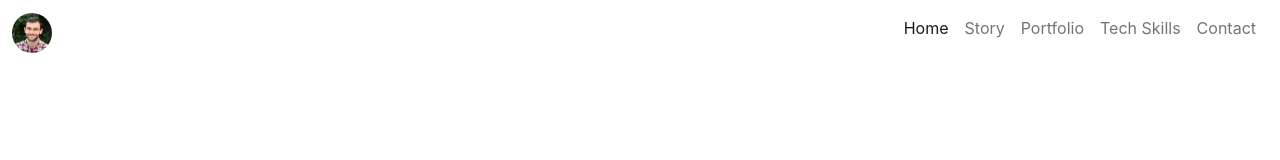
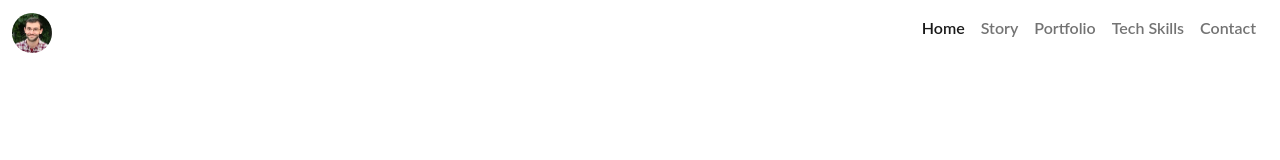
Before and after one commit to JoelDore/react-portfolio, a React (Create React App) app: page / in a window 1280 px wide. Shown: the top 160 px of the page. Built offline with nearby package versions, Linux system fonts and the light colour scheme.

Commit message:
Import correct fonts, update Nav Link font-weight

```diff
--- a/src/components/Nav.js
+++ b/src/components/Nav.js
@@ -6,7 +6,7 @@ export default function Nav() {
 
     return (
         <BootNav className="ms-auto my-2 mb-md-0 px-3 text-end">
-            <Link to="/" className={`${location.pathname === "/" ? "nav-link active" : "nav-link"} nav-item`}>
+            <Link to="/" className={`${location.pathname === "/" ? "nav-link active" : "nav-link"}`}>
                 Home
             </Link>
             <Link
--- a/src/components/header.css
+++ b/src/components/header.css
@@ -1,3 +1,7 @@
+.nav-link {
+    font-weight: 600;
+}
+
 .navbar-collapse{
     position: absolute;
     right: 0;
--- a/src/index.css
+++ b/src/index.css
@@ -11,11 +11,11 @@
   --solution: hsl(120, 50%, 83%);
 }
 
+@import url(https://fonts.googleapis.com/css?family=Lato:100,100italic,300,300italic,regular,italic,700,700italic,900,900italic&display=swap);
+
 body {
   margin: 0;
-  font-family: -apple-system, BlinkMacSystemFont, 'Segoe UI', 'Roboto', 'Oxygen',
-    'Ubuntu', 'Cantarell', 'Fira Sans', 'Droid Sans', 'Helvetica Neue',
-    sans-serif;
+  font-family: Lato, sans-serif;
   -webkit-font-smoothing: antialiased;
   -moz-osx-font-smoothing: grayscale;
   color: var(--white);
```
